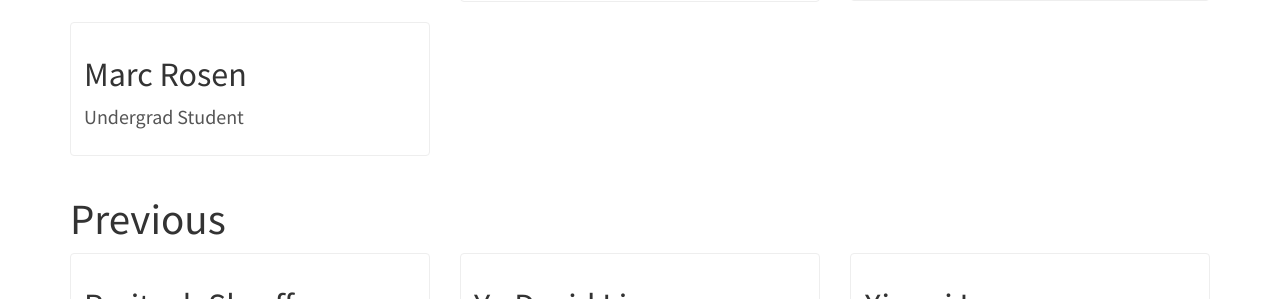
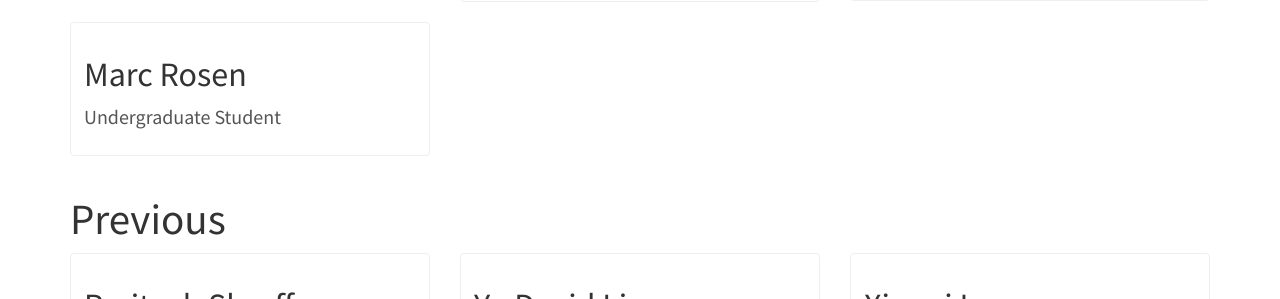
Before and after one commit to JHU-PL-Lab/www-pl-lab, a Jekyll site: the page built from members/members.html, in a window 1280 px wide. Shown: the part 1284-1583 px from the top of the page. Built offline with Jekyll 4.4.1, drawn with Linux system fonts in a browser that asks for light colours.

Commit message:
Fix Marc's description

```diff
--- a/_data/members.yml
+++ b/_data/members.yml
@@ -30,7 +30,7 @@
       avatar: "/members/avatars/alex-rozenshteyn.jpg"
 
     - name: "Marc Rosen"
-      description: "Undergrad Student"
+      description: "Undergraduate Student"
 
 -
   category_title: "Previous"
```
